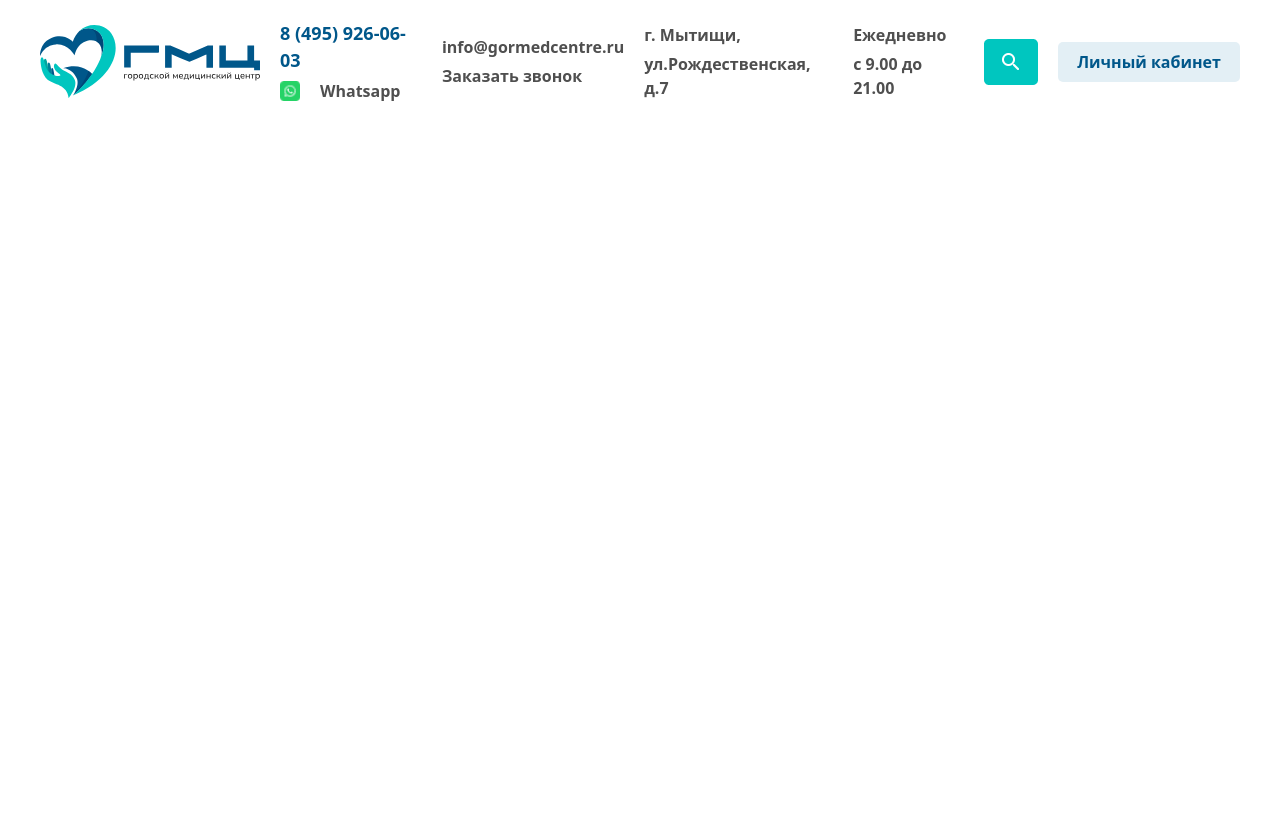
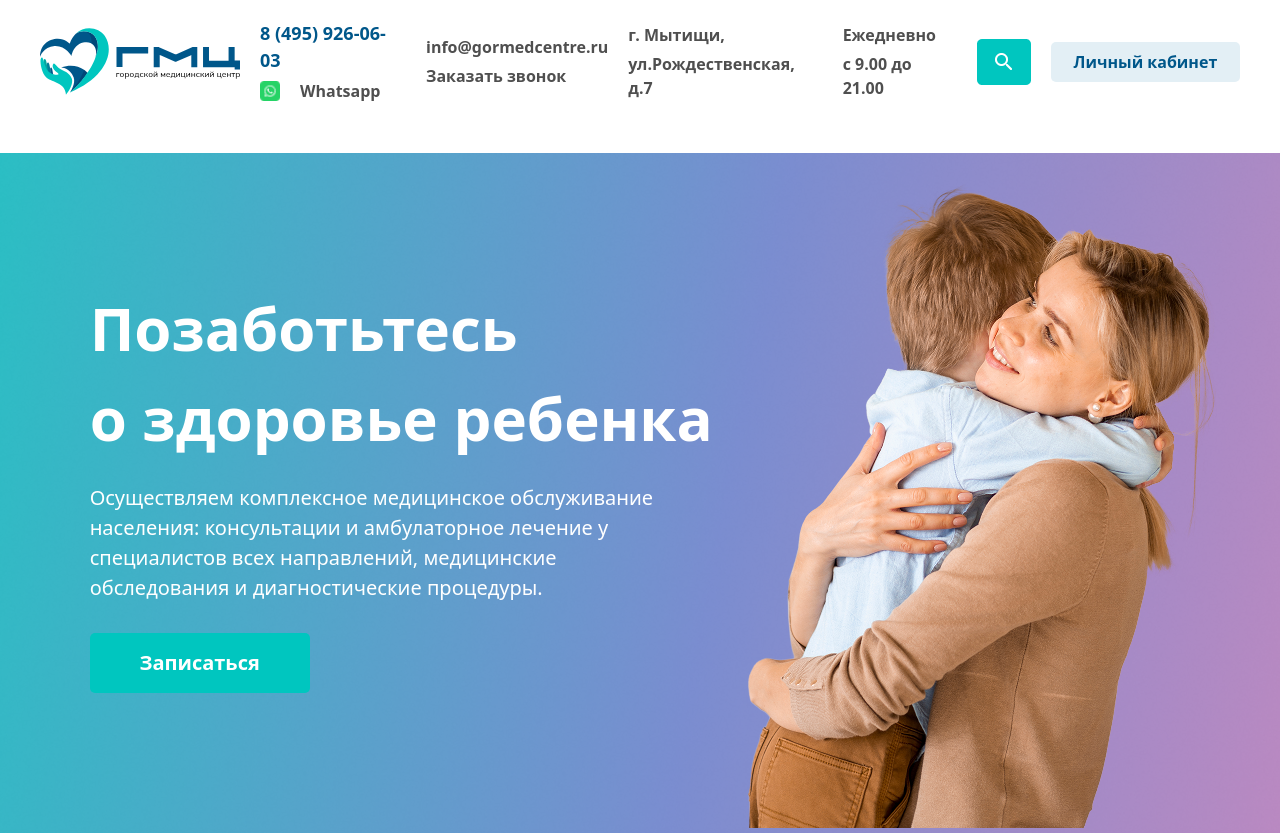
Before and after one commit to YusufDavlatyorov/finalexam, a website: page src/Amirjon.html in a window 1280 px wide. Before the commit the page ends 800 px from the top, so only its background shows below. Drawn offline with nearby package versions, Linux system fonts and the light colour scheme; files that its build step writes are made by us from their sources.

Commit message:
header Amirjon

```diff
--- a/src/Amirjon.html
+++ b/src/Amirjon.html
@@ -10,32 +10,52 @@
 
     <header class="max-w-[1200px] m-auto">
         <nav class="flex justify-evenly items-center mt-[20px] gap-[20px] font-[600]">
-            <img src="./logo.svg" alt="">
-            <div>
+            <img class="lg:w-[200px] lg:h-[70px]" src="./logo.svg" alt="">
+            <div class="lg:hidden items-center flex">
+                <img src="./call.png" alt="">
+                <div class="flex gap-[20px] items-center">
+                 <p>Меню</p>
+                 <img src="./burger.png" alt="">
+                </div>
+            </div>
+            <div class="hidden lg:block">
                 <h1 class="text-[#00578A] text-[18px]">8 (495) 926-06-03</h1>
                 <div class="flex gap-[20px] items-center text-[#4F4F4F] mt-[5px]">
                     <img class="w-[20px] h-[20px]" src="./social.png" alt="">
                     <p>Whatsapp</p>
                 </div>
             </div>
-            <div class="text-[#4F4F4F]">
+            <div class="text-[#4F4F4F] hidden lg:block">
                 <p>info@gormedcentre.ru</p>
                 <p class="mt-[5px]">Заказать звонок</p>
             </div>
-            <div class="text-[#4F4F4F]">
+            <div class="text-[#4F4F4F] lg:block hidden">
                 <p>г. Мытищи,</p>
                 <p class="mt-[5px]">ул.Рождественская, д.7</p>
             </div>
-            <div class="text-[#4F4F4F]">
+            <div class="text-[#4F4F4F] hidden lg:block">
                 <p>Ежедневно</p>
                 <p class="mt-[5px]">с 9.00 до 21.00</p>
             </div>
-            <div class="flex gap-[20px] items-center">
+            <div class="lg:flex gap-[20px] items-center hidden ">
                 <img src="./search.png" alt="">
                 <button class="text-[#00578A] font-[700] w-[190px] h-[40px] bg-[#E3EFF5] rounded-[5px]">Личный кабинет</button>
             </div>
         </nav>
     </header>
 
+    <main class="w-[100%] lg:h-[680px] h-[1350px] mt-[50px] pt-[30px] pl-[30px]" style="background-image: url(./bg.png); background-repeat: no-repeat; background-size: cover;">
+        <section class="lg:flex justify-evenly max-w-[1200px] m-auto">
+            <div class="mt-[100px]">
+                <h1 class="text-[60px] font-[700] text-[white]">Позаботьтесь <br>о здоровье ребенка</h1>
+                <p class="text-[20px] font-[400] mt-[20px] text-[white]">Осуществляем комплексное медицинское обслуживание <br>населения: консультации и амбулаторное лечение у <br>специалистов всех направлений, медицинские <br>обследования и диагностические процедуры.</p>
+                <button class="w-[220px] h-[60px] bg-[#00C6BF] text-[white] text-[20px] font-[600] rounded-[5px] mt-[30px]">Записаться</button>
+            </div>
+            <div class="mt-[30px] lg:mt-[0px]">
+                <img src="./девушка с ребенком 1.png" alt="">
+            </div>
+        </section>
+    </main>
+
 </body>
 </html>
```
Also changed, not shown: src/bg.png (added), src/burger.png (added), src/call.png (added), src/девушка с ребенком 1.png (added).
